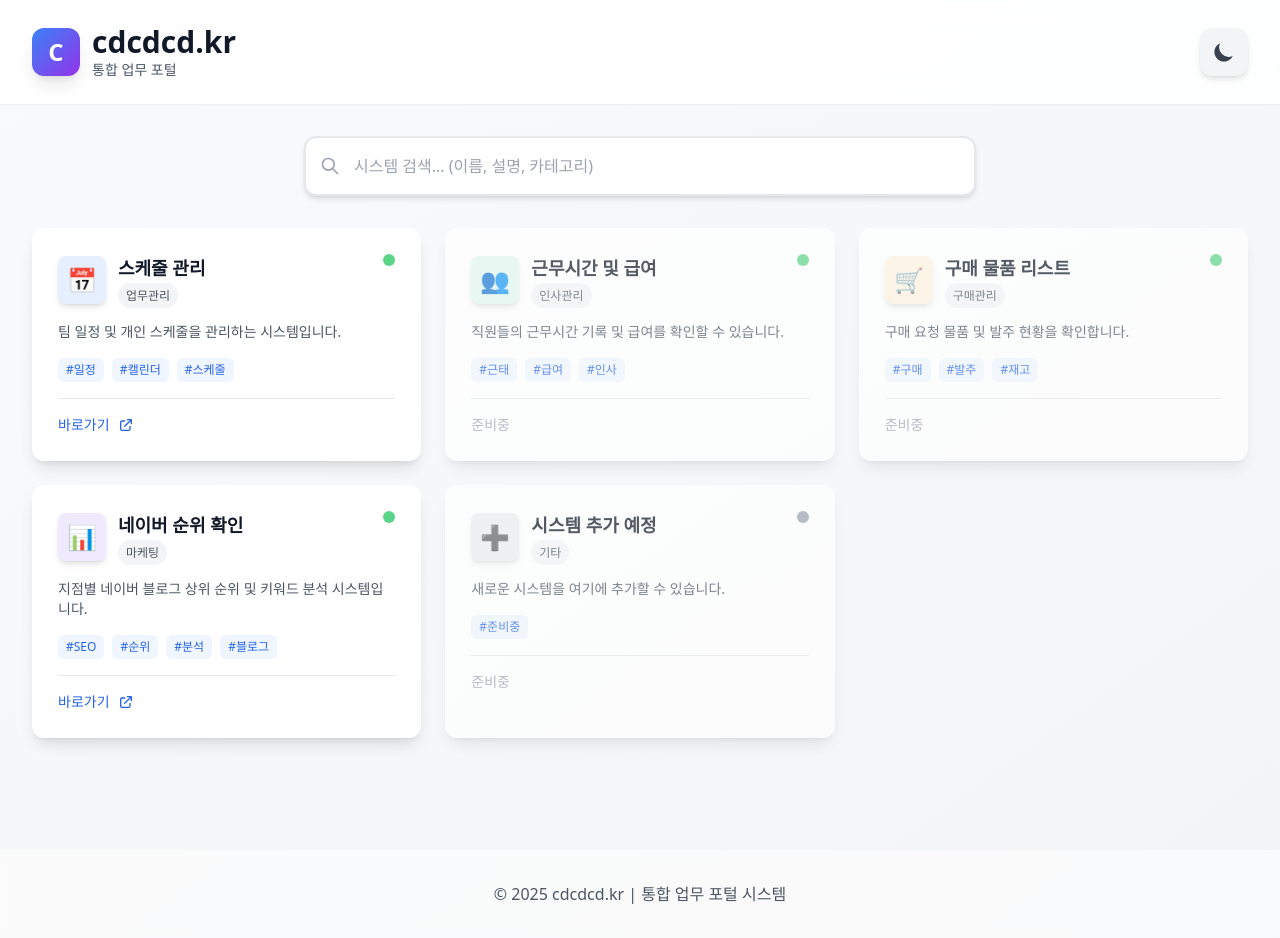
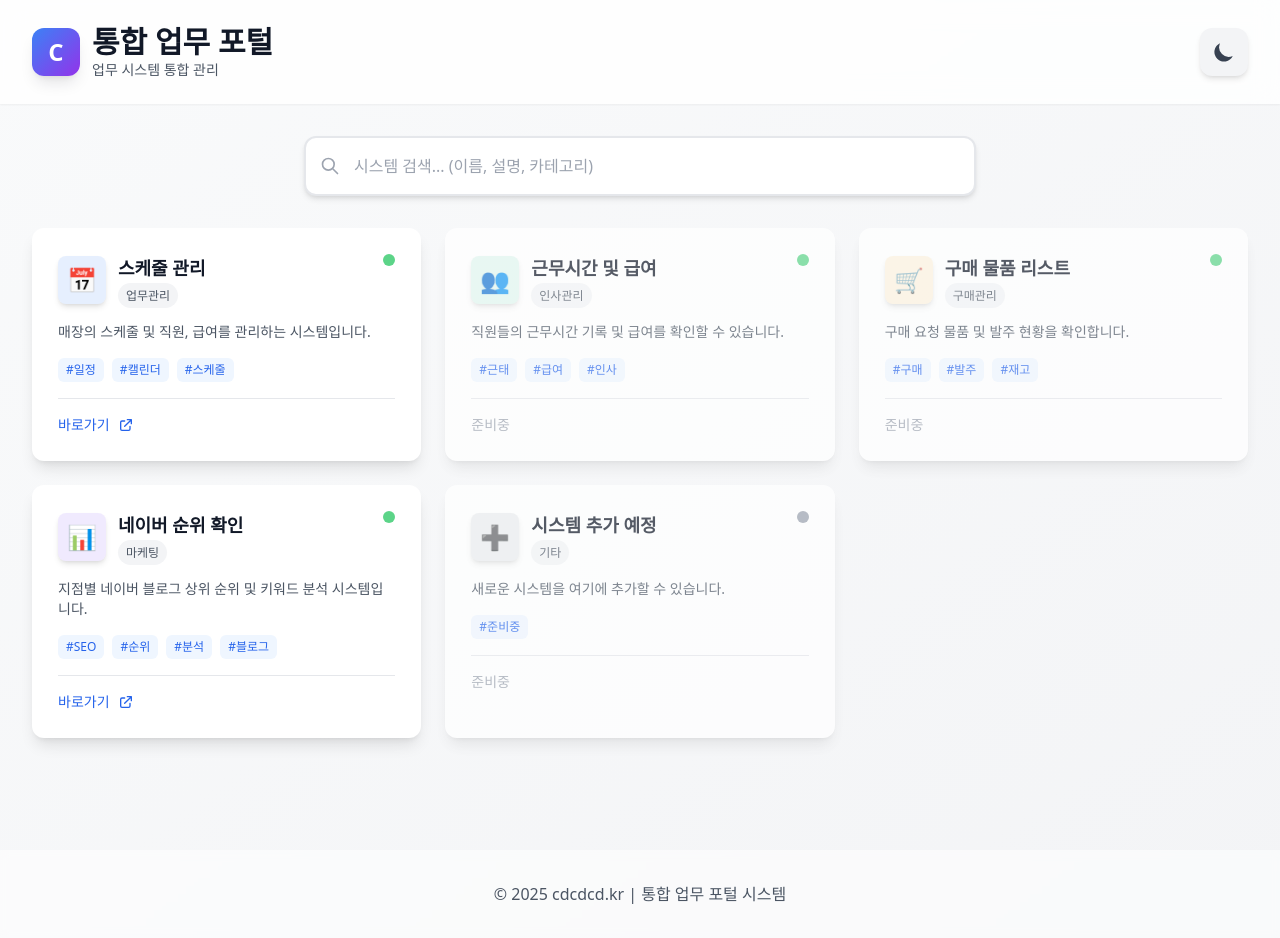
Before and after one commit to senti270/portal, a Next.js app: page / in a window 1280 px wide. Built offline with nearby package versions, Linux system fonts and the light colour scheme.

Commit message:
Update: Remove cdcdcd.kr from header and update schedule description

```diff
--- a/app/page.tsx
+++ b/app/page.tsx
@@ -46,9 +46,9 @@ export default function Home() {
               </div>
               <div>
                 <h1 className="text-2xl sm:text-3xl font-bold text-gray-900 dark:text-white">
-                  cdcdcd.kr
+                  통합 업무 포털
                 </h1>
-                <p className="text-sm text-gray-600 dark:text-gray-400">통합 업무 포털</p>
+                <p className="text-sm text-gray-600 dark:text-gray-400">업무 시스템 통합 관리</p>
               </div>
             </div>
             <ThemeToggle isDark={isDark} toggleTheme={toggleTheme} />
--- a/data/systems.ts
+++ b/data/systems.ts
@@ -14,7 +14,7 @@ export const systems: System[] = [
   {
     id: 'schedule',
     title: '스케줄 관리',
-    description: '팀 일정 및 개인 스케줄을 관리하는 시스템입니다.',
+    description: '매장의 스케줄 및 직원, 급여를 관리하는 시스템입니다.',
     icon: '📅',
     color: '#3B82F6',
     category: '업무관리',
```
